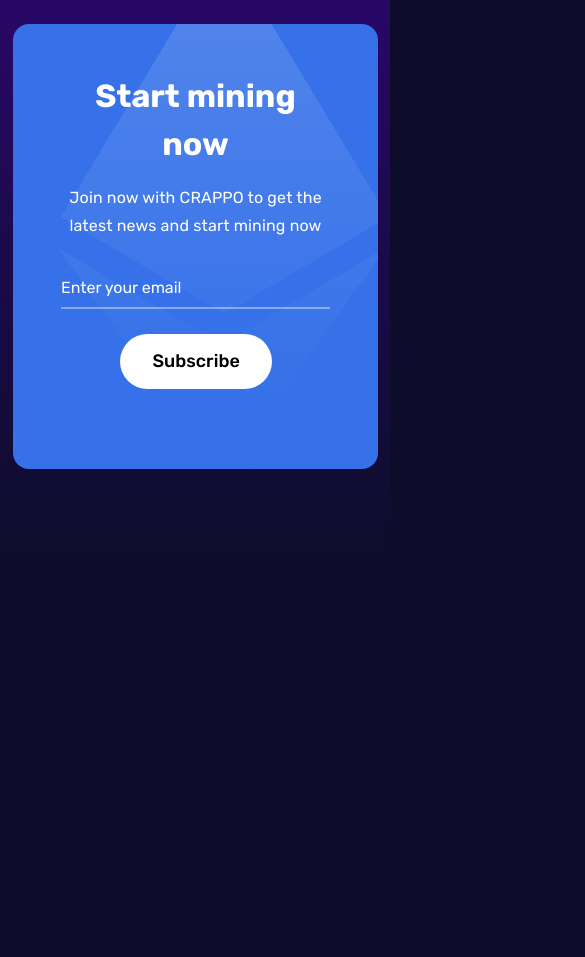
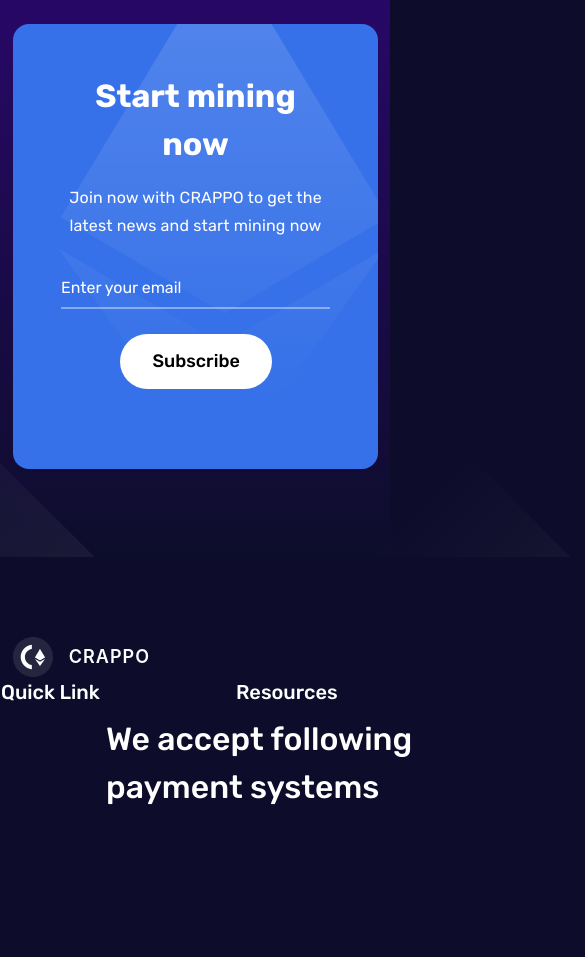
Before and after one commit to Bogdan08st/build_Crappo, a plain HTML site: page index.html in a window 390 px wide. Shown: the part 7423-8380 px from the top of the page, 585 px wide, since content can reach past the window. After the commit the page ends 8322 px from the top, so only its background shows below. Drawn offline with Linux system fonts and the light colour scheme; a web font is replaced by a local one.

Commit message:
feat: start-mining

```diff
--- a/index.html
+++ b/index.html
@@ -902,7 +902,7 @@
 
     <section class="start-mining">
         <div class="container-xxl">
-            <div class="base">
+            <div class="base" data-aos="zoom-in" data-aos-duration="1000">
                 <div class="row">
                     <div class="text-content">
                         <h2 class="title">Start mining now</h2>
@@ -934,9 +934,36 @@
                 </div>
             </div>
         </div>
+
+
+        <div class="before1">
+            <img src="assets/img/start-mining-now_before1.svg" alt="before1">
+        </div>
+        <div class="before2">
+            <img src="assets/img/start-mining-now_before2.svg" alt="before2">
+        </div>
     </section>
     <footer>
-
+        <div class="container-xxl">
+            <div class="row">
+                <div class="logo">
+                    <a class="default-link" href="#"><img src="assets/img/logo-footer.svg" alt="Logo">CRAPPO</a>
+                </div>
+                <div class="row row-content">
+                    <div class="row-nav">
+                        <div class="quick-link col-4">
+                            <h3 class="title">Quick Link</h3>
+                        </div>
+                        <div class="resources col-4">
+                            <h3 class="title">Resources</h3>
+                        </div>
+                    </div>
+                    <div class="payment col-4">
+                        <h2 class="title">We accept following payment systems</h2>
+                    </div>
+                </div>
+            </div>
+        </div>
     </footer>
 
 
--- a/style.css
+++ b/style.css
@@ -101,6 +101,15 @@ body {
 
 a {
   text-decoration: none;
+}
+
+a.default-link {
+  color: #fff;
+}
+
+a.default-link:hover {
+  transition: all 0.1s;
+  color: #3671E9;
 }
 
 .container-xxl {
@@ -1034,8 +1043,24 @@ header .nav-account #register:hover {
 .start-mining {
   padding: 88px 0;
   background: linear-gradient(180deg, rgb(43, 7, 110), rgb(13, 13, 43) 100%);
+  position: relative;
+}
+.start-mining .before1 {
+  z-index: 0;
+  position: absolute;
+  bottom: 0;
+  right: 15%;
+  transform: translate(-7px, 0px);
+}
+.start-mining .before2 {
+  z-index: 0;
+  position: absolute;
+  bottom: 0;
+  left: 5%;
 }
 .start-mining .base {
+  z-index: 1;
+  position: relative;
   width: 100%;
   max-width: 100%;
   padding: 48px;
@@ -1119,9 +1144,61 @@ header .nav-account #register:hover {
 }
 
 footer {
-  padding: 200px 0;
+  padding: 80px 0;
+}
+footer .row {
+  justify-content: space-between;
+  padding-right: 12px;
+}
+footer .logo {
+  display: inline-block;
+  width: auto;
+}
+footer .logo .default-link {
+  display: flex;
+  width: 137px;
+  font-family: Inter;
+  font-size: 18px;
+  font-weight: 600;
+  line-height: 22px;
+  letter-spacing: 1px;
+  text-align: left;
+  justify-content: space-between;
+  align-items: center;
+}
+footer .row-content {
+  width: auto;
+  justify-content: start;
+}
+footer .row-content .title {
+  font-family: Rubik;
+  font-size: 20px;
+  font-weight: 500;
+  line-height: 150%;
+  letter-spacing: 0;
+}
+footer .row-content .row-nav {
+  display: flex;
+  gap: 35px;
+  width: auto;
+  padding: 0;
+}
+footer .row-content .quick-link, footer .row-content .resources {
+  width: 200px;
+}
+footer .row-content .payment {
+  width: 367px;
+  margin-left: 93px;
+}
+footer .row-content .payment .title {
+  font-size: 32px;
 }
 
+@media screen and (max-width: 1300px) {
+  .start-mining .before1 {
+    display: none;
+  }
+}
 @media screen and (max-width: 1200px) {
   .features .title {
     margin-bottom: 20px;
@@ -1287,6 +1364,9 @@ footer {
   .cryptocurrencies .row .slick-list {
     width: 370px;
   }
+  .start-mining .before1 {
+    display: inline-block;
+  }
   .start-mining .base .email .row-input {
     gap: 25px;
     justify-content: center;
```
Also changed, not shown: assets/img/logo-footer.svg (added), assets/img/start-mining-now_before1.svg (added), assets/img/start-mining-now_before2.svg (added), style.min.css, 1 other file.
